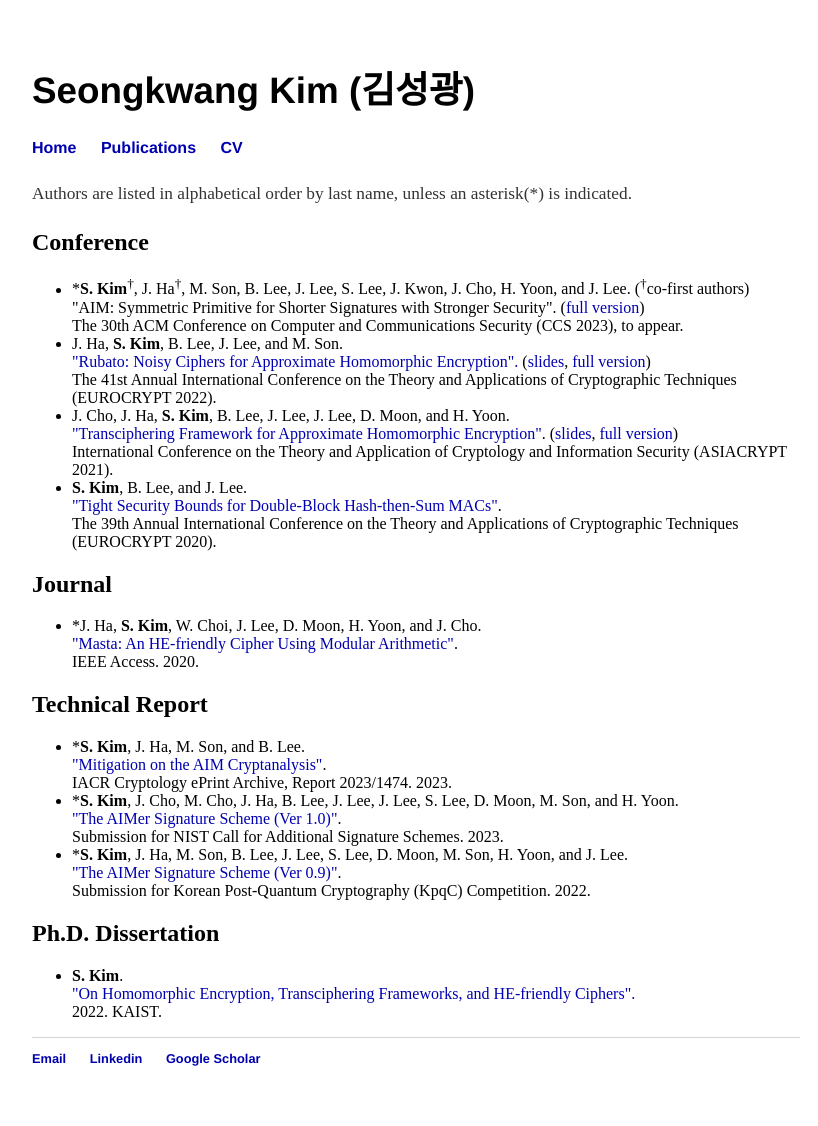
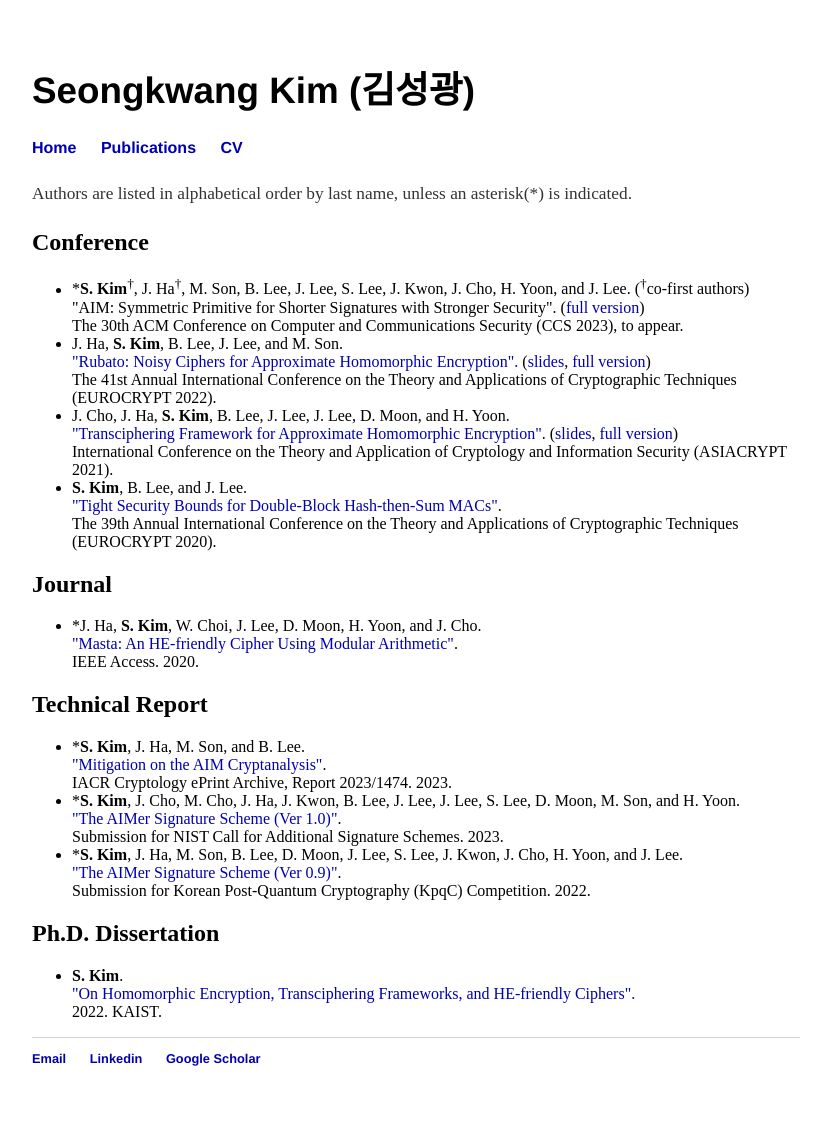
Before and after one commit to sgk1m/sgk1m.github.io, a Jekyll site: the page built from publications.html, in a window 1280 px wide. Shown: the whole page, without its empty margins (224-1042 px from the left). Built offline with Jekyll 4.4.1, drawn with Linux system fonts in a browser that asks for light colours.

Commit message:
Update publications.html

```diff
--- a/publications.html
+++ b/publications.html
@@ -41,11 +41,11 @@ title: Publications - Seongkwang Kim
 			<a href="https://eprint.iacr.org/2023/1474">"Mitigation on the AIM Cryptanalysis"</a>.<br>
 			IACR Cryptology ePrint Archive, Report 2023/1474. 2023.
 		</li>
-		<li>*<b>S. Kim</b>, J. Cho, M. Cho, J. Ha, B. Lee, J. Lee, J. Lee, S. Lee, D. Moon, M. Son, and H. Yoon. <br>
+		<li>*<b>S. Kim</b>, J. Cho, M. Cho, J. Ha, J. Kwon, B. Lee, J. Lee, J. Lee, S. Lee, D. Moon, M. Son, and H. Yoon. <br>
 			<a href="https://aimer-signature.org/docs/AIMer-NIST-Document.pdf">"The AIMer Signature Scheme (Ver 1.0)"</a>.<br>
 			Submission for NIST Call for Additional Signature Schemes. 2023.
 		</li>
-		<li>*<b>S. Kim</b>, J. Ha, M. Son, B. Lee, J. Lee, S. Lee, D. Moon, M. Son, H. Yoon, and J. Lee. <br>
+		<li>*<b>S. Kim</b>, J. Ha, M. Son, B. Lee, D. Moon, J. Lee, S. Lee, J. Kwon, J. Cho, H. Yoon, and J. Lee. <br>
 			<a href="https://aimer-signature.org/docs/AIMer-KpqC-Document.pdf">"The AIMer Signature Scheme (Ver 0.9)"</a>.<br>
 			Submission for Korean Post-Quantum Cryptography (KpqC) Competition. 2022.
 		</li>
```
